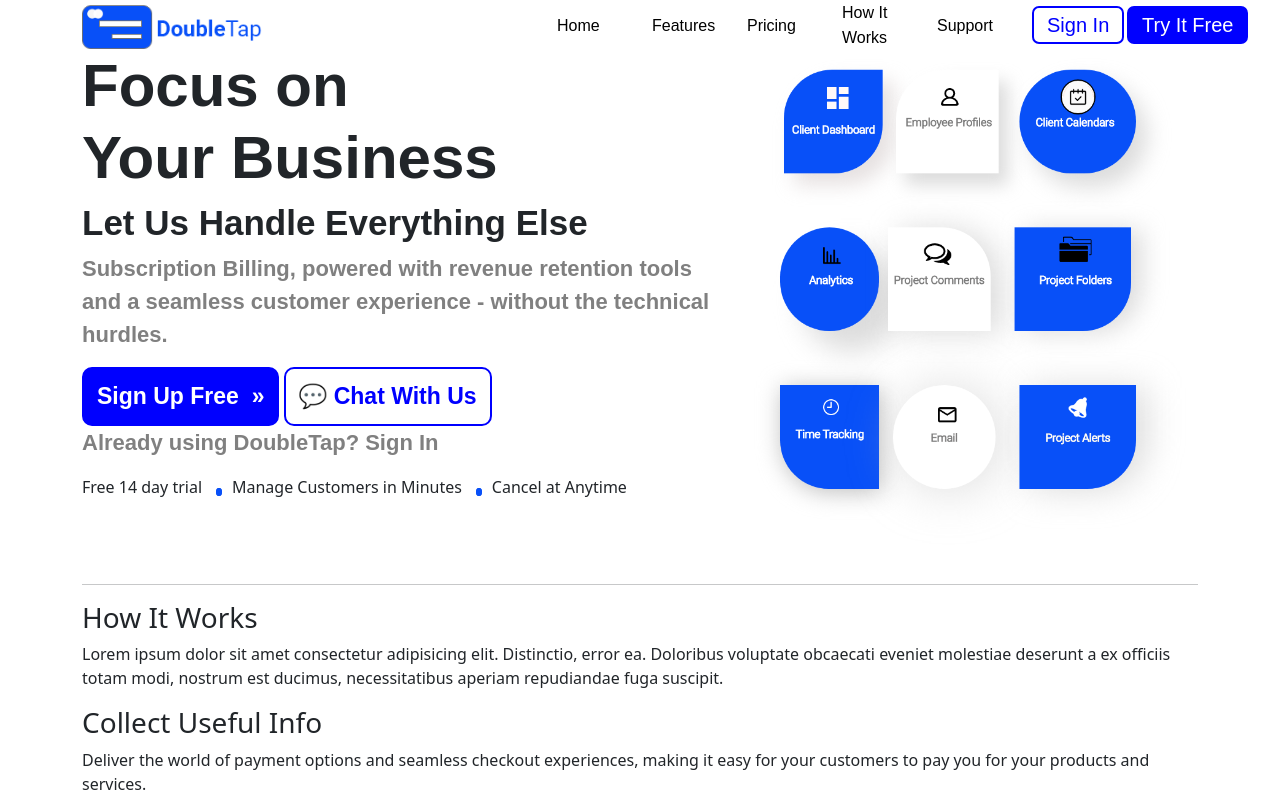
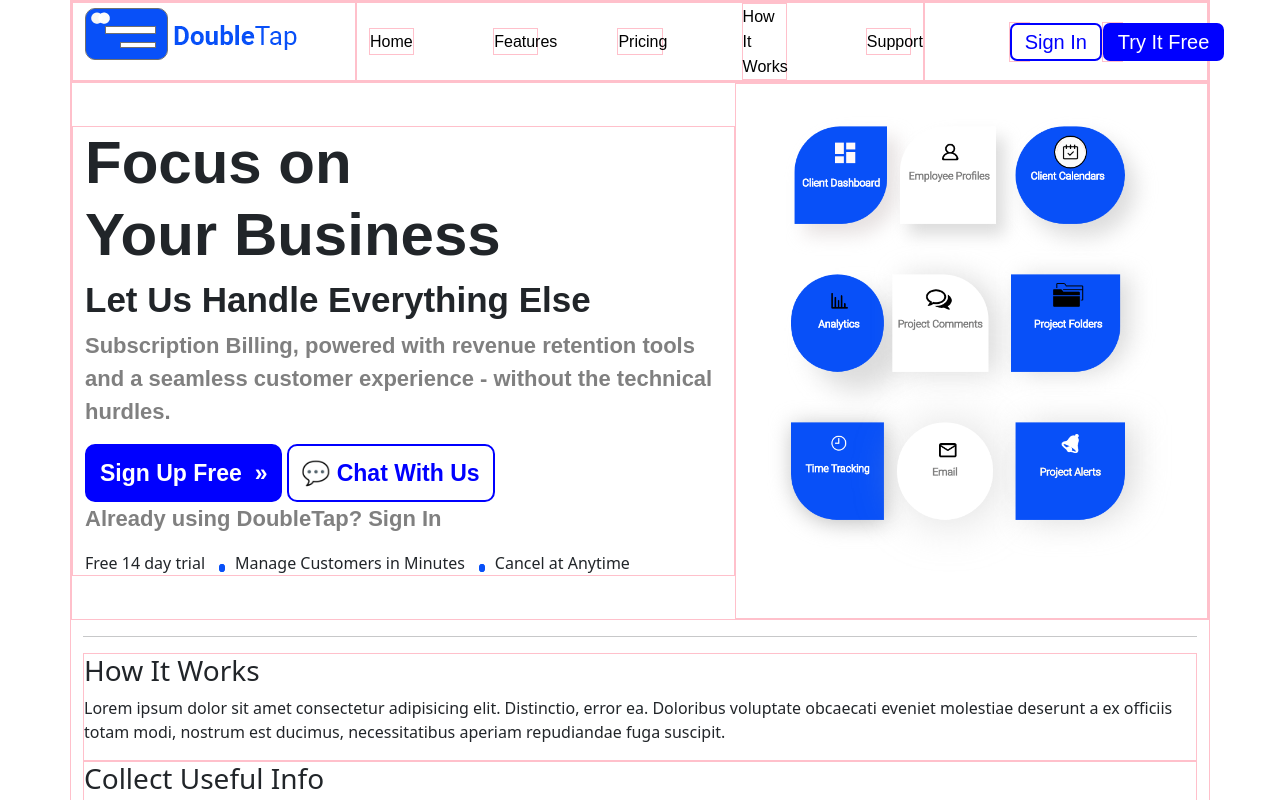
Before and after one commit to jwjacobson/doubletap, a plain HTML site: page howitworks.html in a window 1280 px wide. Shown: the top 800 px of the page. Drawn offline with nearby package versions, Linux system fonts and the light colour scheme.

Commit message:
Adjust spacing in howitworks nav and header

```diff
--- a/css/howitworks.css
+++ b/css/howitworks.css
@@ -1,6 +1,6 @@
 
 nav img {
-    width:40%;
+    width:auto;
     height:auto;
     margin:auto;
 }
--- a/howitworks.html
+++ b/howitworks.html
@@ -8,14 +8,20 @@
     <link href="https://cdn.jsdelivr.net/npm/bootstrap@5.1.3/dist/css/bootstrap.min.css" rel="stylesheet">
     <link rel="stylesheet" href="css/howitworks.css">
 </head>
+<style>
+    div{
+        border: 1px solid pink;
+    }
+</style>
 <body>
     <div class="container">
         <!-- Navbar -->
         <nav>
-            <div class="row align-items-center">
-                <div class="col">
+            <div class="row">
+                <div class="col-3">
                     <a href="index.html"><img src="assets/logo/Logo.png" alt="Logo" id="logo"></a>
                 </div>
+                <div class="col d-flex justify-content-between  align-items-center">
                     <div class="col-1">
                         <a href="#">Home</a>
                     </div>
@@ -31,6 +37,8 @@
                     <div class="col-1">
                         <a href="#">Support</a>
                     </div>
+                </div>
+                <div class="col-3 d-flex justify-content-evenly  align-items-center">
                     <div class="col-1">
                         <a href="/login.html"><input type="button" id="login-button" value="Sign In"></a>
                     </div>
@@ -38,11 +46,12 @@
                         <a href="/signup.html"><input type="button" id="signup-button" value="Try It Free"></a>
                     </div>
                 </div>
+            </div>
         </nav>
 
         <!-- Header -->
         <header>
-            <div class="row">
+            <div class="row align-items-center">
                 <div class="col">
                     <h1 id="header-h1"><b>Focus on <br> Your Business</b></h1>
                     <h2 id="header-h2"><b>Let Us Handle Everything Else</b></h2>
@@ -56,7 +65,7 @@
                     <span class="bullet-pt"> - </span>
                     <span class="header-span">Cancel at Anytime</span>
                 </div>
-                <div class="col-5">
+                <div class="col-5 p-4">
                     <img src="assets/how_it_works/Header-Side-1.png" alt="">
                 </div>
             </div>
```
Lines whose indentation alone changed are shown as unchanged.
